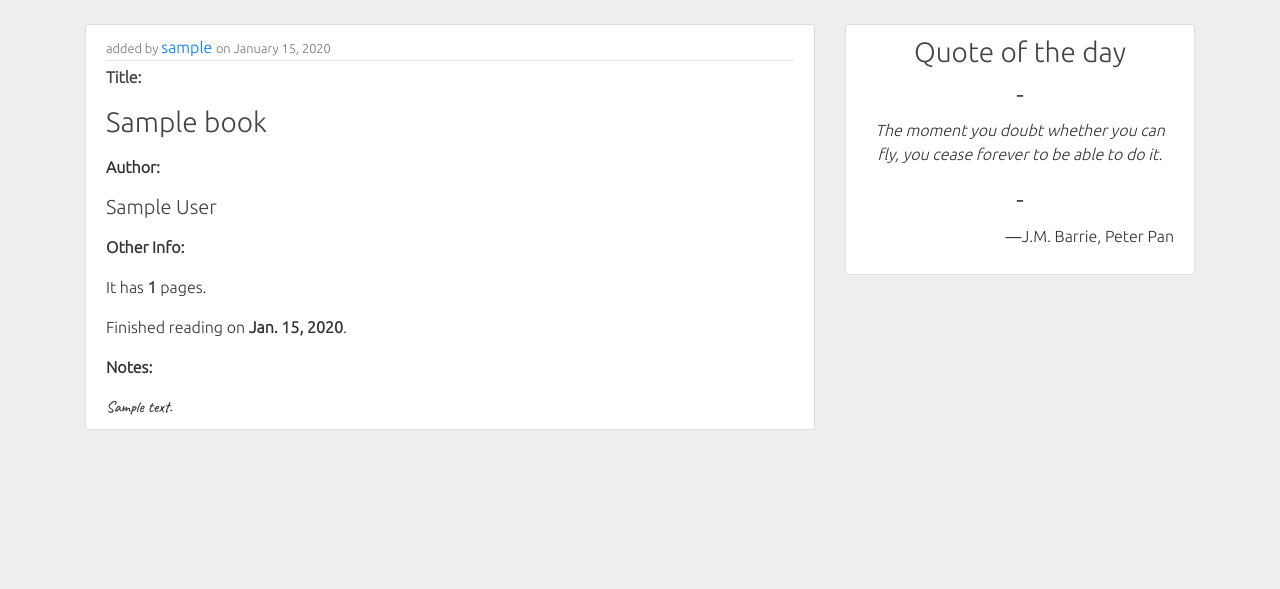
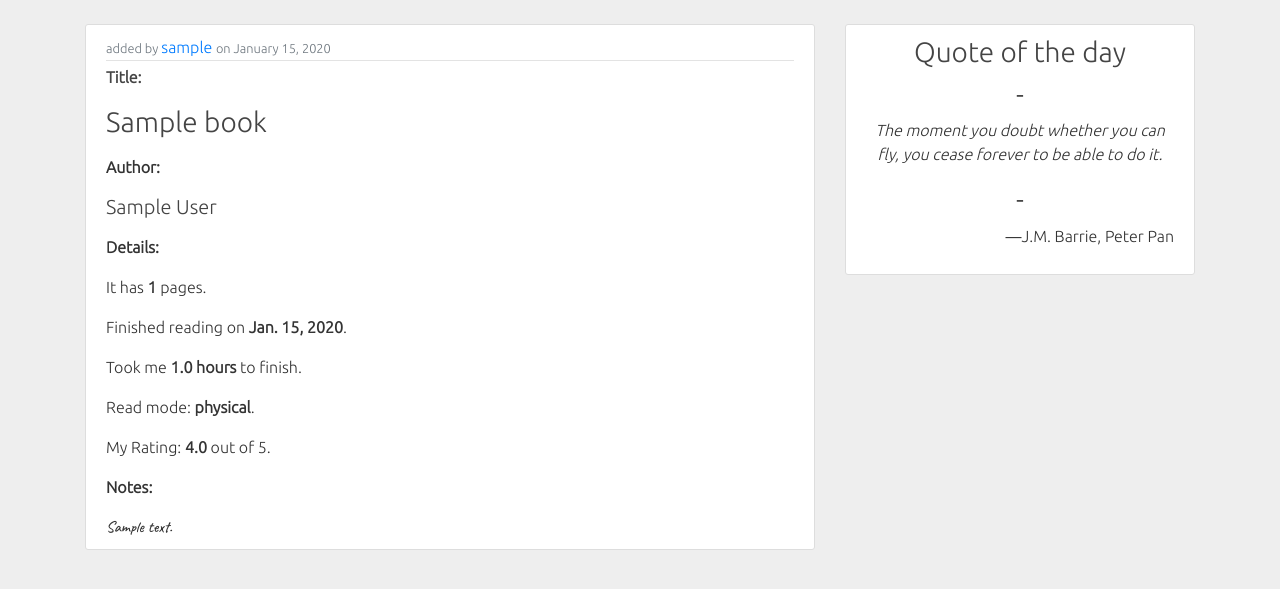
Before and after one commit to srinidhibhat/booknotes, a Django app: page /book/1/ in a window 1280 px wide. Shown: the part 56-645 px from the top of the page. Run offline with Django 3.2, Linux system fonts and the light colour scheme; tables that the repository leaves empty hold one stand-in row (values such as "Sample post"); some libraries are stand-ins or nearby versions.

Commit message:
- Changes in model (added Rating, Read Mode and Time taken fields) - Increased pagination by 10 items per page.

```diff
--- a/books_app/models.py
+++ b/books_app/models.py
@@ -2,6 +2,7 @@ from django.db import models
 from django.utils import timezone
 from django.contrib.auth.models import User
 from django.urls import reverse
+from django.core.validators import MaxValueValidator, MinValueValidator
 from markupfield.fields import MarkupField
 from PIL import Image
 
@@ -13,6 +14,20 @@ class Book(models.Model):
     pages = models.IntegerField(null=True, blank=True)
     added_by = models.ForeignKey(User, on_delete=models.CASCADE)
     date_read = models.DateField(null=True, blank=True)
+    # keeping it between 1-5
+    rating = models.FloatField(
+        null=True,
+        blank=True,
+        validators=[MaxValueValidator(5), MinValueValidator(1)]
+        )
+    # dropdown with two choices
+    read_mode = models.CharField(
+        max_length=10,
+        null=True,
+        blank=True,
+        choices=(('physical', 'Hardcopy'), ('ebook', 'eBook'))
+        )
+    time_taken = models.FloatField(null=True, blank=True)
 
 
     def __str__(self):
--- a/books_app/templates/books_app/book_detail.html
+++ b/books_app/templates/books_app/book_detail.html
@@ -24,22 +24,45 @@
       <p>
         <strong>Author: </strong><h5>{{ object.author }}</h5>
       </p>
+      <p>
+        <strong>Details: </strong>
+      </p>
       <!-- display number of pages if exists -->
       {% if object.pages != None %}
         <p>
-          <strong>Other Info: </strong>
           <p class="article-content"> It has <strong>{{ object.pages }}</strong> pages.
         </p>
       {% endif %}
+      <!-- display date read if exists -->
       {% if object.date_read != None %}
         <p>
           <p class="article-content"> Finished reading on <strong>{{ object.date_read }}</strong>.
         </p>
       {% endif %}
+      <!-- display time taken to read if exists -->
+      {% if object.time_taken != None %}
+        <p>
+          <p class="article-content"> Took me <strong>{{ object.time_taken }} hours</strong> to finish.
+        </p>
+      {% endif %}
+      <!-- display read mode if exists -->
+      {% if object.read_mode != None %}
+        <p>
+          <p class="article-content"> Read mode: <strong>{{ object.read_mode }}</strong>.
+        </p>
+      {% endif %}
+      <!-- display rating if exists -->
+      {% if object.rating != None %}
+        <p>
+          <p class="article-content"> My Rating: <strong>{{ object.rating }}</strong> out of 5.
+        </p>
+      {% endif %}
+      {% if object.notes != None %}
       <p>
         <strong>Notes: </strong>
       </p>
       <div class="article-content notes-font">{{ object.notes }} </div>
+      {% endif %}
     </div>
   </article>
 {% endblock content %}
--- a/books_app/views.py
+++ b/books_app/views.py
@@ -22,16 +22,16 @@ class BookListView(ListView):
     template_name = 'books_app/home.html'
     context_object_name = 'books'
     ordering = ['-date_read']
-    # attribute to span out book list view into multiple pages (here 2 objects per page)
-    paginate_by = 5
+    # attribute to span out book list view into multiple pages (here 10 objects per page)
+    paginate_by = 10
 
 # view to list down books added by particular user
 class UserBookListView(ListView):
     model = Book
     template_name = 'books_app/user_books.html'
     context_object_name = 'books'
-    # attribute to span out book list view into multiple pages (here 2 objects per page)
-    paginate_by = 5
+    # attribute to span out book list view into multiple pages (here 10 objects per page)
+    paginate_by = 10
 
     # get only those user objects which matches with selected 'added_by' attribute
     def get_queryset(self):
@@ -46,7 +46,7 @@ class BookDetailView(DetailView):
 # also note that for fn based views we used decorators. here we just inherit from another built-in class
 class BookCreateView(LoginRequiredMixin, CreateView):
     model = Book
-    fields = ['name', 'author', 'notes']
+    fields = ['name', 'author', 'notes', 'date_read']
 
     def form_valid(self, form):
         # automatically set the 'added by' attribute to current logged in user
@@ -56,7 +56,8 @@ class BookCreateView(LoginRequiredMixin, CreateView):
 # view to update the book details
 class BookUpdateView(LoginRequiredMixin, UserPassesTestMixin, UpdateView):
     model = Book
-    fields = ['name', 'author', 'notes', 'pages', 'date_read']
+    fields = ['name', 'author', 'notes', 'pages', 'date_read',
+              'rating', 'read_mode', 'time_taken']
 
     def form_valid(self, form):
         form.instance.added_by = self.request.user
```
